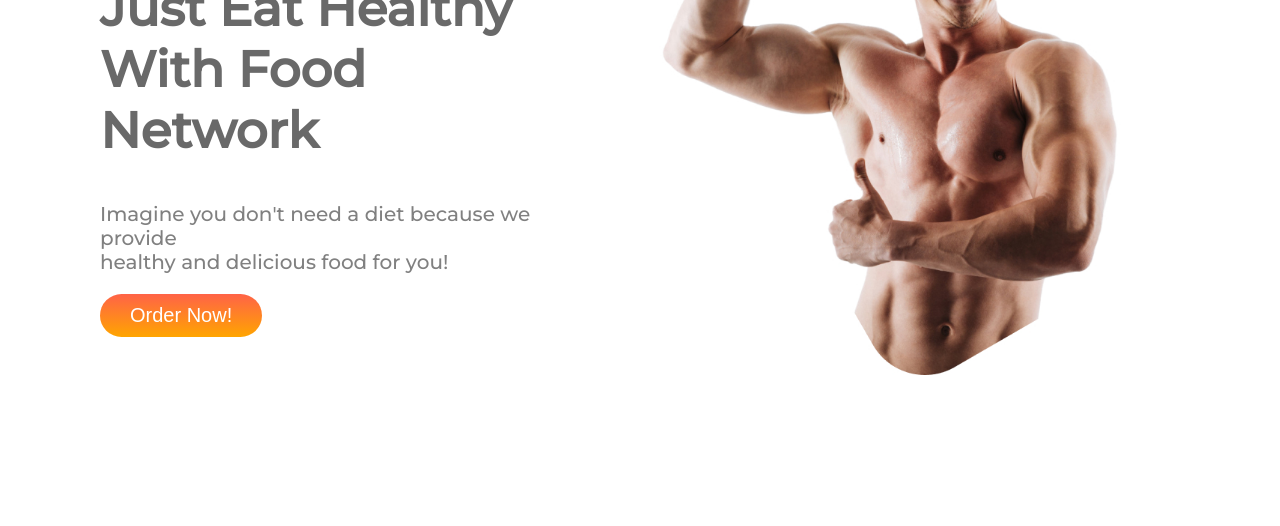
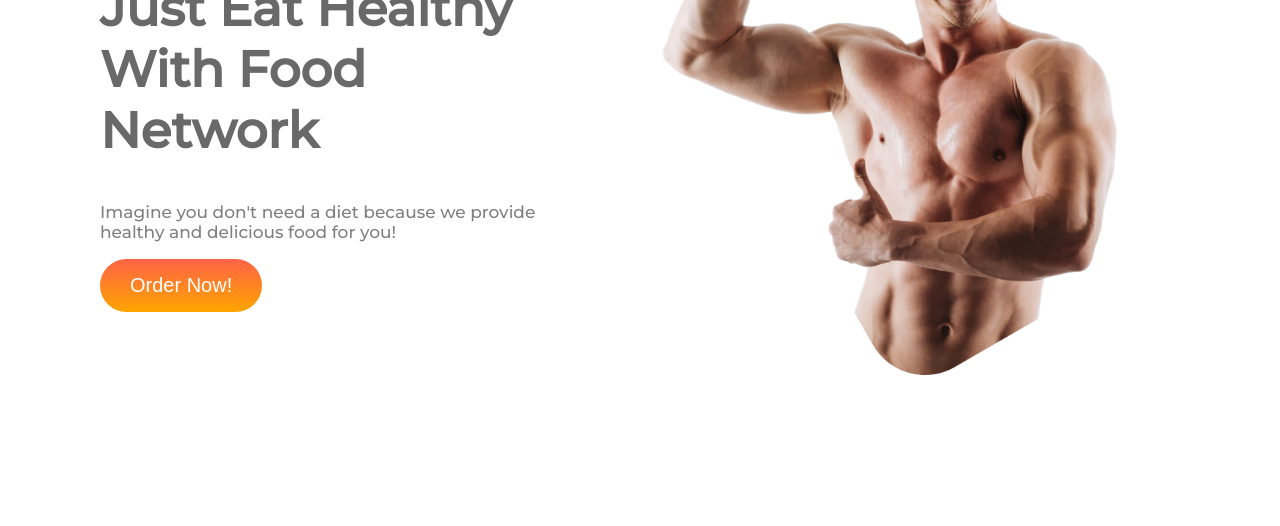
Before and after one commit to Anamika1n1/Eat-healthy, a plain HTML site: page index.html in a window 1280 px wide. Shown: the part 225-751 px from the top of the page. Drawn offline with Linux system fonts and the light colour scheme.

```diff
--- a/style.css
+++ b/style.css
@@ -13,11 +13,11 @@ body{
 }
 .paragraph-design{
     color: gray;
-    font-size: 20px;
+    font-size: 17px;
 }
 .button-color{
     background-image: linear-gradient(tomato,orange);
-    padding: 10px 30px;
+    padding: 15px 30px;
     border-radius: 30px;
     color: white;
     border: none;
```
